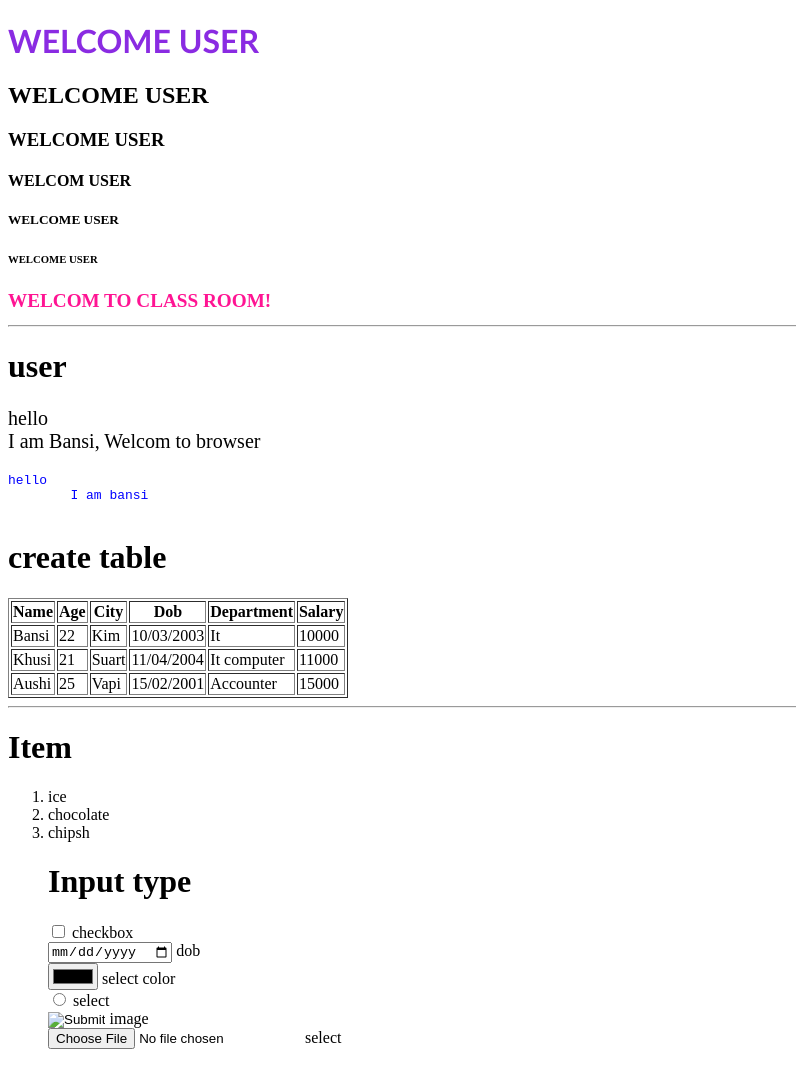
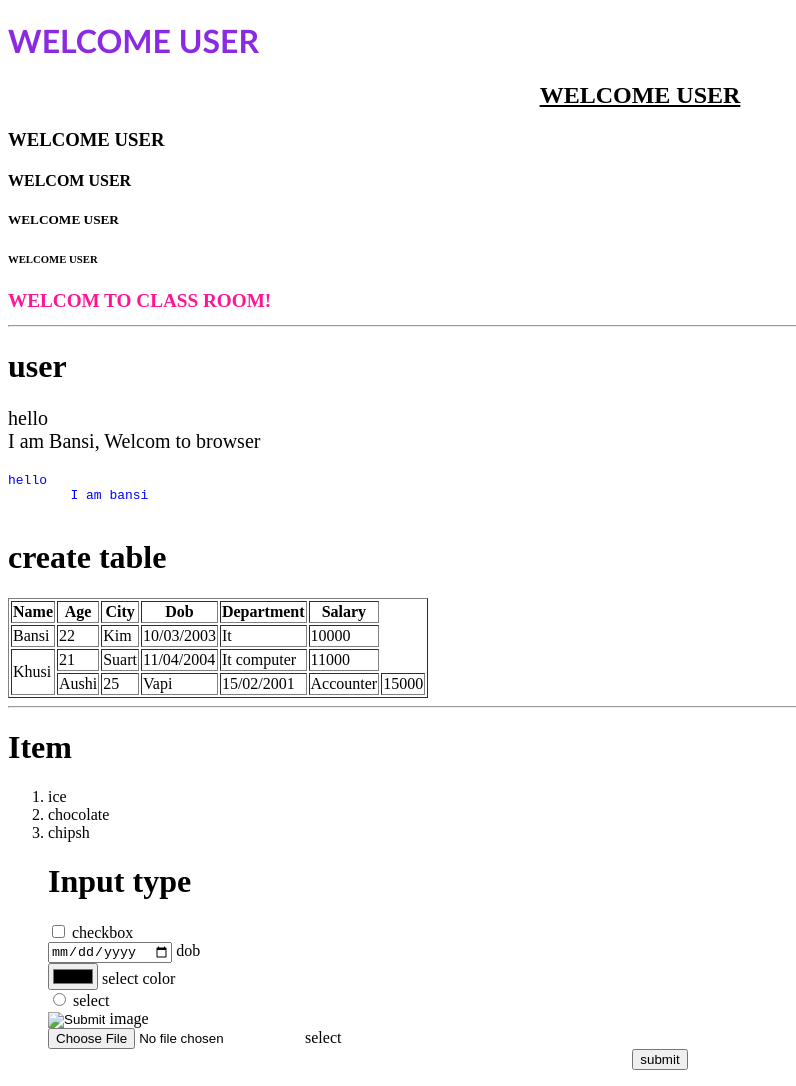
Before and after one commit to jiya10315/js-1, a plain HTML site: page precatical/index.html in a window 1280 px wide. Shown: the whole page, without its empty margins (0-796 px from the left). Before the commit the page ends 1065 px from the top, so only its background shows below. Drawn offline with Linux system fonts and the light colour scheme; files whose address does not match are found by name.

Commit message:
change the table or button

```diff
--- a/precatical/index.html
+++ b/precatical/index.html
@@ -12,12 +12,22 @@
         font-size: medium;
         color: blue;
     }
+    .text{
+        text-align: center;
+        text-decoration-line: underline;
+    }
+    .btn{
+        display: flex;
+        justify-content: center;
+        align-items: center;
+        color: aliceblue;
+    }
 </style>
 
 <body>
     <h1 style="color: blueviolet; font-family: 'Gill Sans', 'Gill Sans MT', Calibri, 'Trebuchet MS', sans-serif;">
         WELCOME USER</h1>
-    <h2>WELCOME USER</h2>
+    <h2 class="text">WELCOME USER</h2>
     <h3>WELCOME USER</h3>
     <h4>WELCOM USER</h4>
     <h5>WELCOME USER</h5>
@@ -50,7 +60,7 @@
             <td>10000</td>
         </tr>
         <tr>
-            <td>Khusi</td>
+            <td rowspan="2">Khusi</td>
             <td>21</td>
             <td>Suart</td>
             <td>11/04/2004</td>
@@ -92,6 +102,8 @@
         <br />
         <input type="file" accept=".png" /> select
         <br />
+       <div class="btn">
+         <button>submit</button>
+       </div>
 </body>
-
 </html>
```
